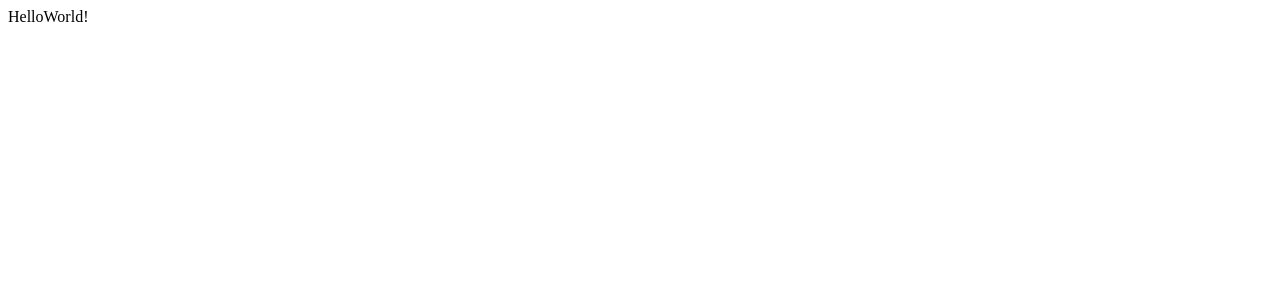
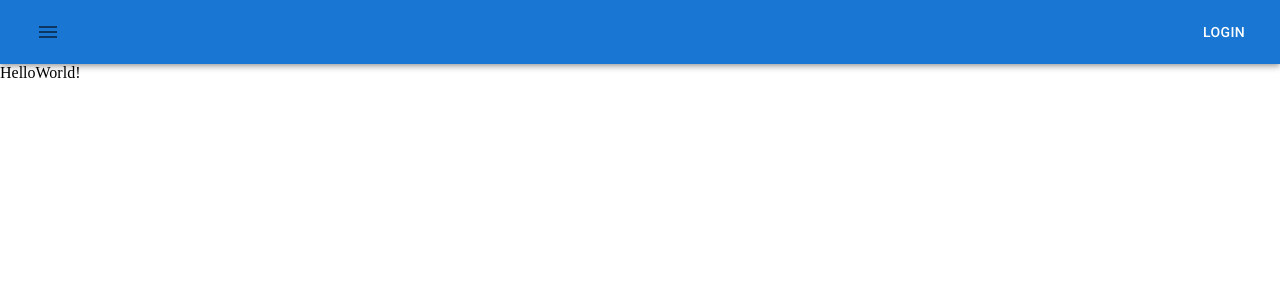
Before and after one commit to johnnkp/HubBoardMap, a React (Create React App) app in the folder client/: page / in a window 1280 px wide. Shown: the top 300 px of the page. Built offline with nearby package versions, Linux system fonts and the light colour scheme.

Commit message:
update navbar in homepage and add router

```diff
--- a/client/package.json
+++ b/client/package.json
@@ -3,11 +3,17 @@
   "version": "0.1.0",
   "private": true,
   "dependencies": {
+    "@emotion/react": "^11.7.1",
+    "@emotion/styled": "^11.6.0",
+    "@fontsource/roboto": "^4.5.3",
+    "@mui/icons-material": "^5.4.1",
+    "@mui/material": "^5.4.1",
     "@testing-library/jest-dom": "^5.16.2",
     "@testing-library/react": "^12.1.2",
     "@testing-library/user-event": "^13.5.0",
     "react": "^17.0.2",
     "react-dom": "^17.0.2",
+    "react-router-dom": "^6.2.1",
     "react-scripts": "5.0.0",
     "web-vitals": "^2.1.4"
   },
--- a/client/src/App.js
+++ /dev/null
@@ -1,9 +0,0 @@
-function App() {
-  return (
-    <div className="App">
-      HelloWorld!
-    </div>
-  );
-}
-
-export default App;
--- /dev/null
+++ b/client/src/Components/Layout/Layout.jsx
@@ -0,0 +1,13 @@
+import React from "react";
+import Navbar from "../UI/Navbar";
+
+const Layout = ({ children }) => {
+  return (
+    <>
+      <Navbar />
+      {children}
+    </>
+  );
+};
+
+export default Layout;
--- /dev/null
+++ b/client/src/Components/UI/Navbar.jsx
@@ -0,0 +1,61 @@
+import React, { useState } from "react";
+import { Link as ReactLink } from "react-router-dom";
+import {
+  AppBar,
+  Toolbar,
+  Box,
+  IconButton,
+  Button,
+  Menu,
+  MenuItem,
+} from "@mui/material";
+import MenuIcon from "@mui/icons-material/Menu";
+
+const Navbar = () => {
+  const pages = ["Item1", "Item2", "Item3"];
+  const [anchorElNav, setAnchorElNav] = useState(null);
+
+  const handleOpenMenu = (e) => {
+    setAnchorElNav(e.currentTarget);
+  };
+
+  const handleCloseMenu = () => {
+    setAnchorElNav(null);
+  };
+
+  return (
+    <AppBar position="sticky">
+      <Toolbar>
+        <Box display="flex" justifyContent="space-between" width="100%">
+          <>
+            <IconButton
+              size="large"
+              onClick={handleOpenMenu}
+              sx={{ mr: "1em" }}
+            >
+              <MenuIcon />
+            </IconButton>
+            <Menu
+              id="menu-navbar"
+              anchorEl={anchorElNav}
+              anchorOrigin={{ vertical: "bottom", horizontal: "left" }}
+              keepMounted
+              transformOrigin={{ vertical: "top", horizontal: "left" }}
+              open={Boolean(anchorElNav)}
+              onClose={handleCloseMenu}
+            >
+              {pages.map(page => (
+                <MenuItem key={page} onClick={handleCloseMenu}>
+                  <Button size="small" LinkComponent={ReactLink} to={`${page}`}>{page}</Button>
+                </MenuItem>
+              ))}
+            </Menu>
+          </>
+          <Button color="inherit">Login</Button>
+        </Box>
+      </Toolbar>
+    </AppBar>
+  );
+};
+
+export default Navbar;
--- /dev/null
+++ b/client/src/Pages/App.js
@@ -0,0 +1,12 @@
+import React from "react";
+import Layout from "../Components/Layout/Layout";
+
+const App = () => {
+  return (
+    <Layout>
+      <div className="App">HelloWorld!</div>
+    </Layout>
+  );
+};
+
+export default App;
--- /dev/null
+++ b/client/src/Styles/global.css
@@ -0,0 +1,5 @@
+* {
+  box-sizing: border-box;
+  padding: 0;
+  margin: 0;
+}
--- a/client/src/index.js
+++ b/client/src/index.js
@@ -1,9 +1,22 @@
-import React from 'react';
-import ReactDOM from 'react-dom';
-import App from './App';
+import React from "react";
+import ReactDOM from "react-dom";
+import { BrowserRouter as Router, Routes, Route } from "react-router-dom";
+
+import App from "./Pages/App";
+
+import "@fontsource/roboto/300.css";
+import "@fontsource/roboto/400.css";
+import "@fontsource/roboto/500.css";
+import "@fontsource/roboto/700.css";
+import "./Styles/global.css";
+
 ReactDOM.render(
   <React.StrictMode>
-    <App />
+    <Router>
+      <Routes>
+        <Route path="/" element={<App/>}/>
+      </Routes>
+    </Router>
   </React.StrictMode>,
-  document.getElementById('root')
+  document.getElementById("root")
 );
```
Also changed, not shown: 1 other file (tests, documents, lock files or other folders).
